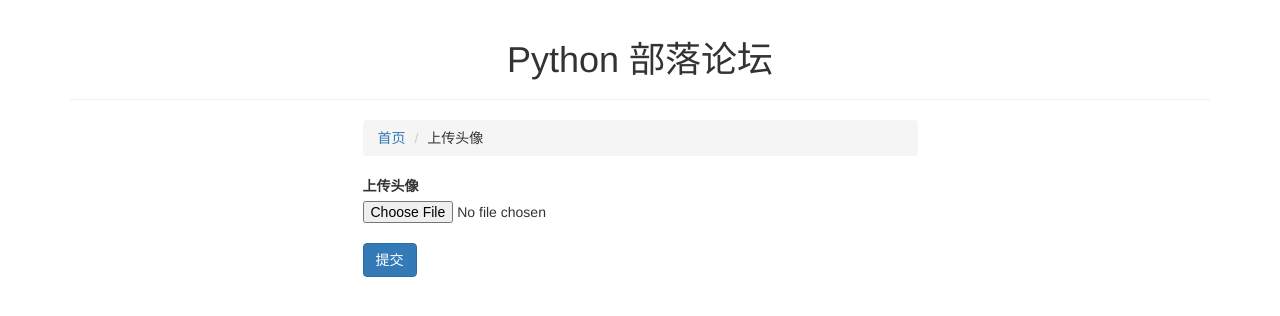
After one commit to chaonet/forum, a Django app: page /usercenter/avatar/ in a window 1280 px wide. The commit adds this page. Shown: the top 316 px of the page. Run offline with Django 3.2, Linux system fonts and the light colour scheme; the visitor is signed in with stand-in values (Sample User, id 1); some libraries are stand-ins or nearby versions.

Commit message:
upload avatar

```diff
--- a/myforum/block/templates/block_list.html
+++ b/myforum/block/templates/block_list.html
@@ -25,6 +25,11 @@
 		    	</a>
 		    	{% endif %}
 		    </p>
+		    {% if user.userprofile.avatar %}
+		      <img src="{{ user.userprofile.avatar }}" style="width: 100%; height: 150px;" alt="头像">
+		    {% else %}
+		      您还没有头像，<a href="http://127.0.0.1:8000/usercenter/upload_avatar/">去上传</a>
+		    {% endif %}
 		    <a href={% url 'logout_then_login' %}>退出</a><br />
 		    <a href={% url 'password_change' %}>修改密码</a>
 		{% else %}
--- a/myforum/usercenter/models.py
+++ b/myforum/usercenter/models.py
@@ -17,3 +17,4 @@ class UserProfile(models.Model):
 	user = models.OneToOneField(User, on_delete=models.CASCADE)
 	sex = models.IntegerField(u"性别", choices=((0,u"男"),(-1,u"女")), default=0)
 	birthday = models.DateTimeField(u"生日",null=True,blank=True)
+	avatar = models.CharField(u"头像",max_length=300,blank=True)
--- /dev/null
+++ b/myforum/usercenter/templates/upload_avatar.html
@@ -0,0 +1,18 @@
+{% extends "base.html" %}
+
+          {% block content %}
+
+  		    <ul class="breadcrumb">
+  		      <li><a href={% url 'block_list' %}>首页</a></li>
+            <li>上传头像</li>
+  		    </ul>
+
+          <form method="post" action="" enctype="multipart/form-data">
+            {% csrf_token %}
+             <label>上传头像</label>
+             <input name="avatar" type="file" />
+            <br />
+            <input type="submit" class="btn btn-primary" value="提交" />
+          </form>
+
+          {% endblock %}
--- a/myforum/usercenter/urls.py
+++ b/myforum/usercenter/urls.py
@@ -1,9 +1,10 @@
 from django.conf.urls import url, include
 from django.contrib import admin
 
-from views import register, activate
+from views import register, activate, upload_avatar
 
 urlpatterns = [
     url(r'register/$', register ,name='usercenter_register'),
     url(r'activate/(?P<new_code>[0-9a-f]{32})/$', activate ,name='usercenter_activate'),
+    url(r'avatar/$', upload_avatar, name='upload_avatar'),
 ]
--- a/myforum/usercenter/views.py
+++ b/myforum/usercenter/views.py
@@ -2,6 +2,7 @@
 
 import uuid
 import datetime
+import os
 
 from django.shortcuts import render,redirect
 from django.core.urlresolvers import reverse
@@ -9,6 +10,7 @@ from django.core.mail import send_mail
 from django.contrib import messages
 from django.http import HttpResponse
 from django.contrib.auth.models import User
+from django.contrib.auth.decorators import login_required
 
 from models import ActivateCode
 
@@ -51,3 +53,19 @@ def activate(request,new_code):
 		return HttpResponse(u'激活成功，请登录')
 	else:
 		return HttpResponse(u'激活失败')
+
+@login_required
+def upload_avatar(request):
+    if request.method == 'GET':
+        return render(request, "upload_avatar.html")
+    else:
+        profile = request.user.userprofile
+        avatar_file = request.FILES.get("avatar", None)
+        file_path = os.path.join("/Users/chao/userres/avatar", avatar_file.name)
+        with open(file_path, "wb+") as avatar:
+            for chunk in avatar_file.chunks():
+                avatar.write(chunk)
+        url = "http://0.0.0.0:9988/avatar/%s" % avatar_file.name
+        profile.avatar = url
+        profile.save()
+        return redirect("/")
```
Also changed, not shown: myforum/usercenter/migrations/0003_userprofile_avatar.py (added).
